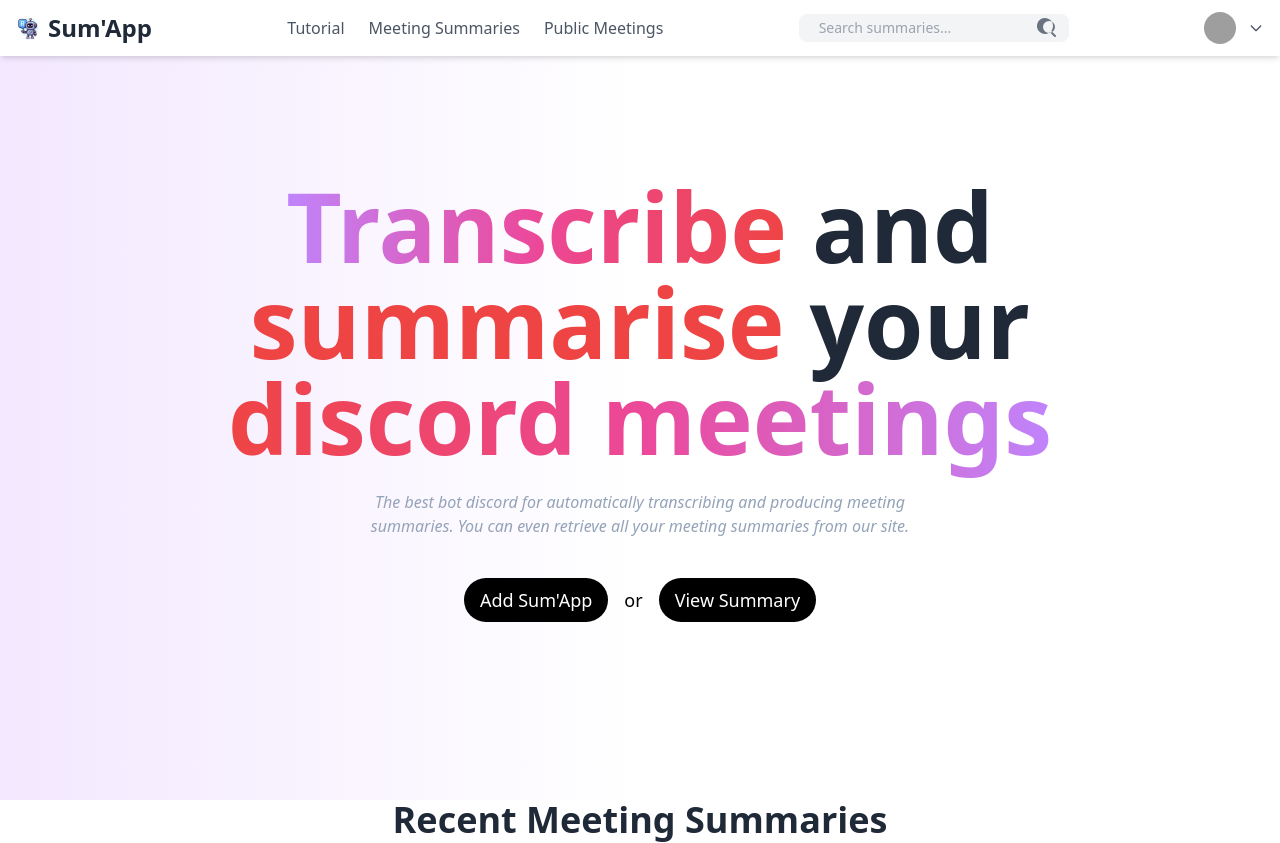
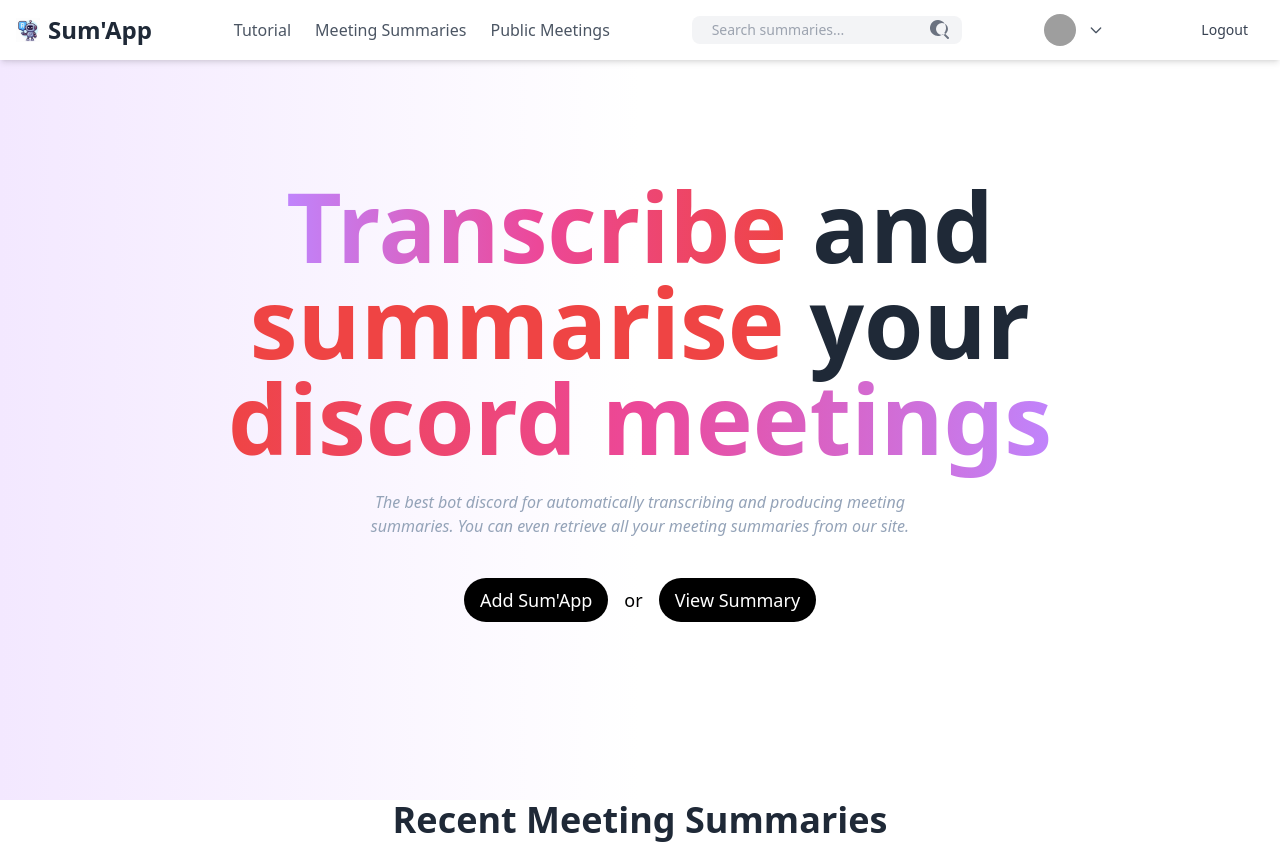
Before and after one commit to RaphHuynh/projet_info707_bot_discord_reunion_resume, a Django app: page / in a window 1280 px wide. Shown: the top 843 px of the page. Run offline with Django 5.2, Linux system fonts and the light colour scheme; a user stored in the database is signed in; some libraries are stand-ins or nearby versions; grey boxes are pictures that could not be loaded.

Commit message:
refactor: simplification du menu déroulant de l'utilisateur dans l'en-tête
pas de dropdown..

```diff
--- a/app/meeting_app/templates/header.html
+++ b/app/meeting_app/templates/header.html
@@ -28,7 +28,6 @@
         </form>
 
         {% if user.is_authenticated %}
-        <div class="relative">
         <button id="dropdownDefaultButton" data-dropdown-toggle="dropdown"
             class="text-gray-600 hover:text-gray-900 focus:outline-none flex items-center">
             <img src="https://cdn.discordapp.com/avatars/{{ user.id }}/{{ user.avatar }}" alt="{{ user.username }}"
@@ -39,25 +38,7 @@
                 <path stroke-linecap="round" stroke-linejoin="round" stroke-width="2" d="M19 9l-7 7-7-7" />
             </svg>
         </button>
-
-            <div id="dropdown" class="absolute right-0 mt-2 w-48 bg-white rounded-md shadow-lg py-1 z-20 hidden">
-                <ul class="py-2 text-sm text-gray-700" aria-labelledby="dropdownDefaultButton">
-                    <li>
-                        <a href="#" class="block px-4 py-2 hover:bg-gray-100">Dashboard</a>
-                    </li>
-                    <li>
-                        <a href="#" class="block px-4 py-2 hover:bg-gray-100">Settings</a>
-                    </li>
-                    <li>
-                        <a href="#" class="block px-4 py-2 hover:bg-gray-100">Earnings</a>
-                    </li>
-                    <li>
-                        <a href="{% url 'oauth_logout' %}" class="block px-4 py-2 hover:bg-gray-100">Logout</a>
-                    </li>
-                </ul>
-            </div>
-        </div>
-
+        <a href="{% url 'oauth_logout' %}" class="text-sm text-gray-700 block px-4 py-2 hover:bg-gray-100">Logout</a>
         {% else %}
         <a href="{% url 'oauth_login' %}" class="text-gray-600 hover:text-gray-900 ml-4">
             Login/Register
```
Also changed, not shown: app/db.sqlite3. Lines whose indentation alone changed are shown as unchanged.
